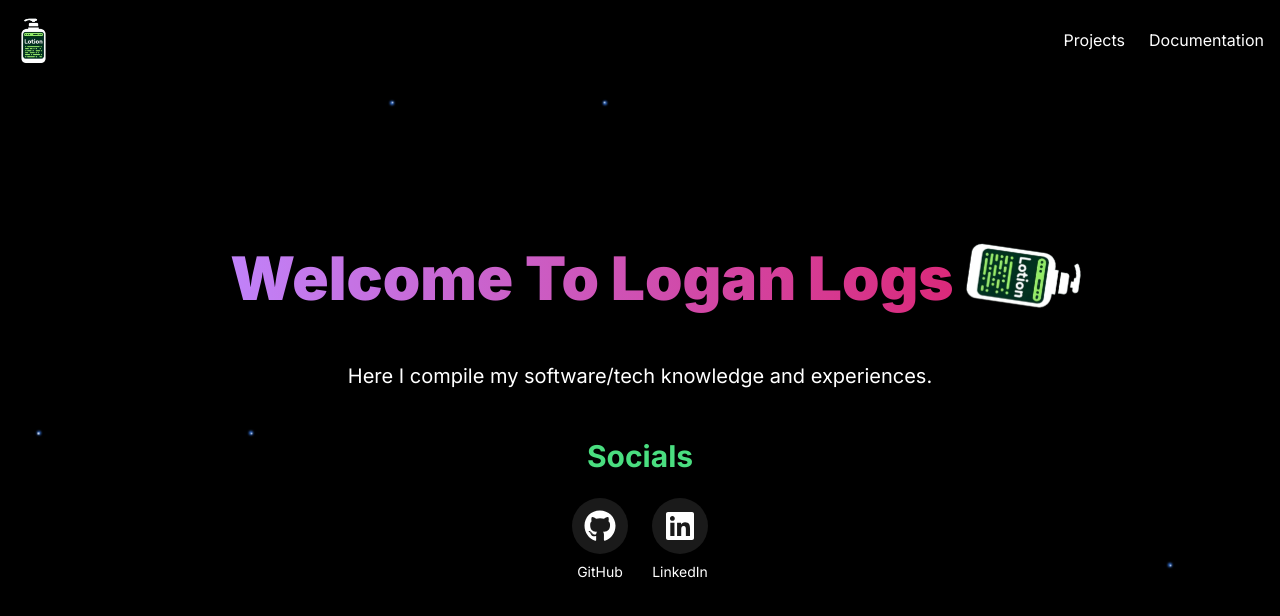
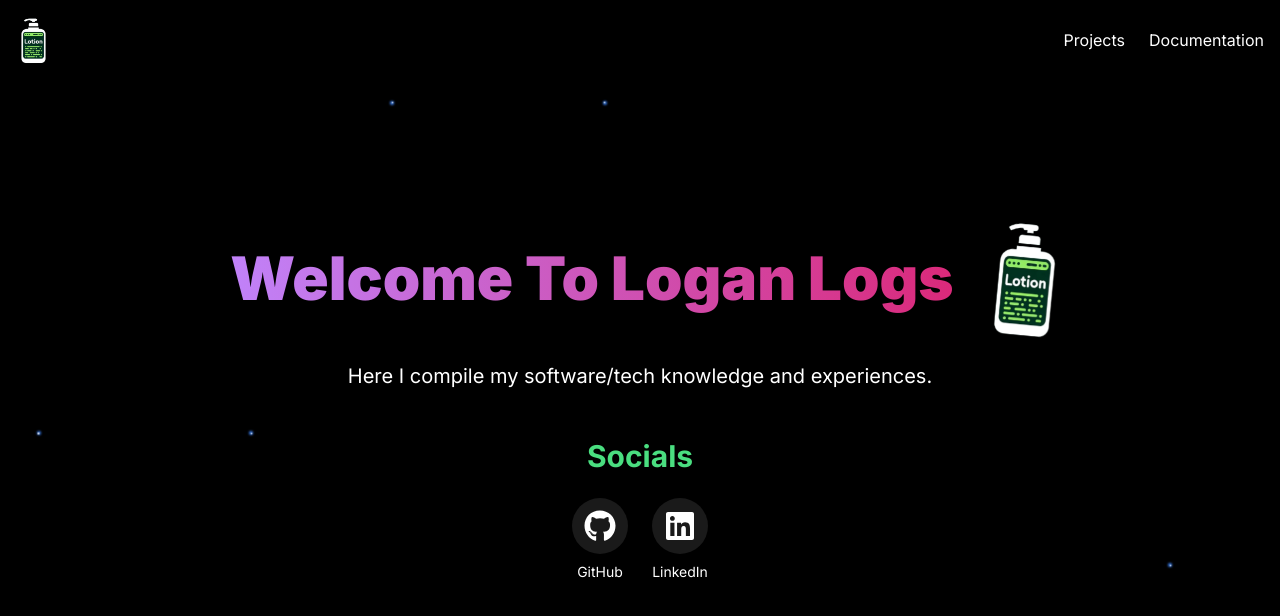
Before and after one commit to Logan-Fouts/logan-logs, a Next.js app: page / in a window 1280 px wide. Shown: the top 616 px of the page. Built offline with nearby package versions, Linux system fonts and the light colour scheme.

Commit message:
no more spining

```diff
--- a/src/app/page.jsx
+++ b/src/app/page.jsx
@@ -25,8 +25,8 @@ export default function Home() {
             </h1>
             <motion.div
               initial={{ rotate: 0 }}
-              animate={{ rotate: 360 }}
-              transition={{ duration: 20, repeat: Infinity, ease: "linear" }}
+              animate={{ rotate: 30 }}
+              transition={{ duration: 30, repeat: Infinity, ease: "linear" }}
             >
               <Image
                 src="/logo.png"
```
